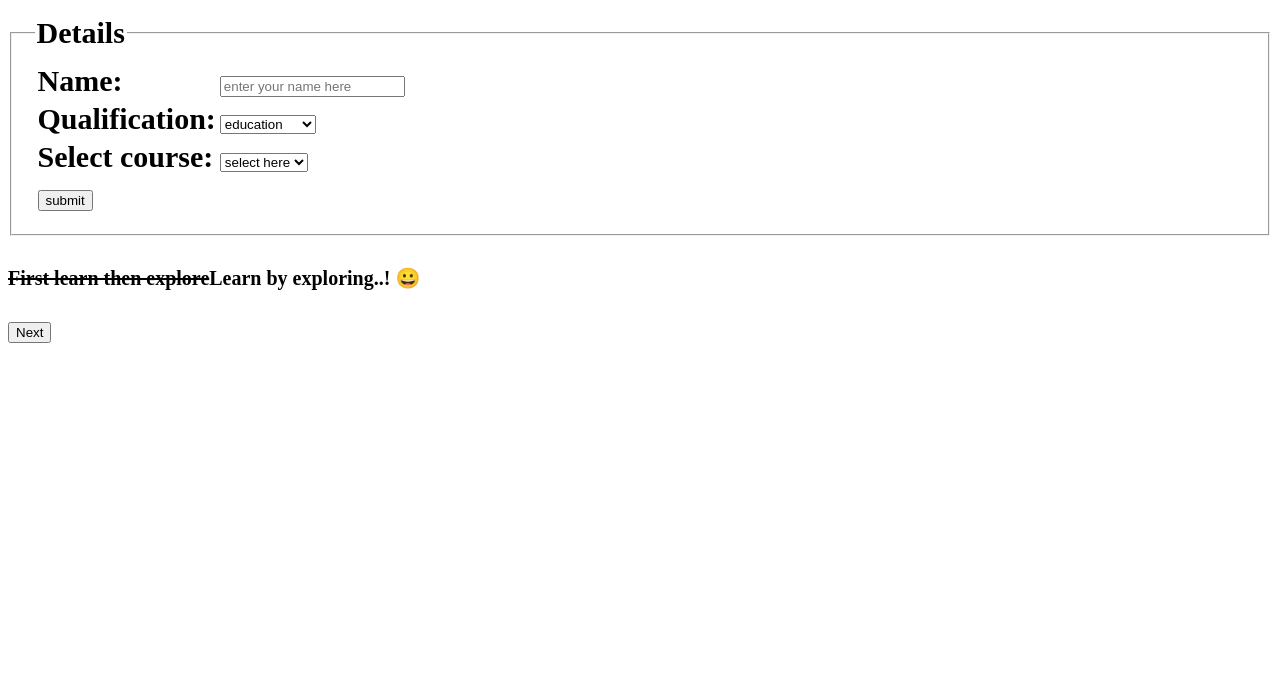
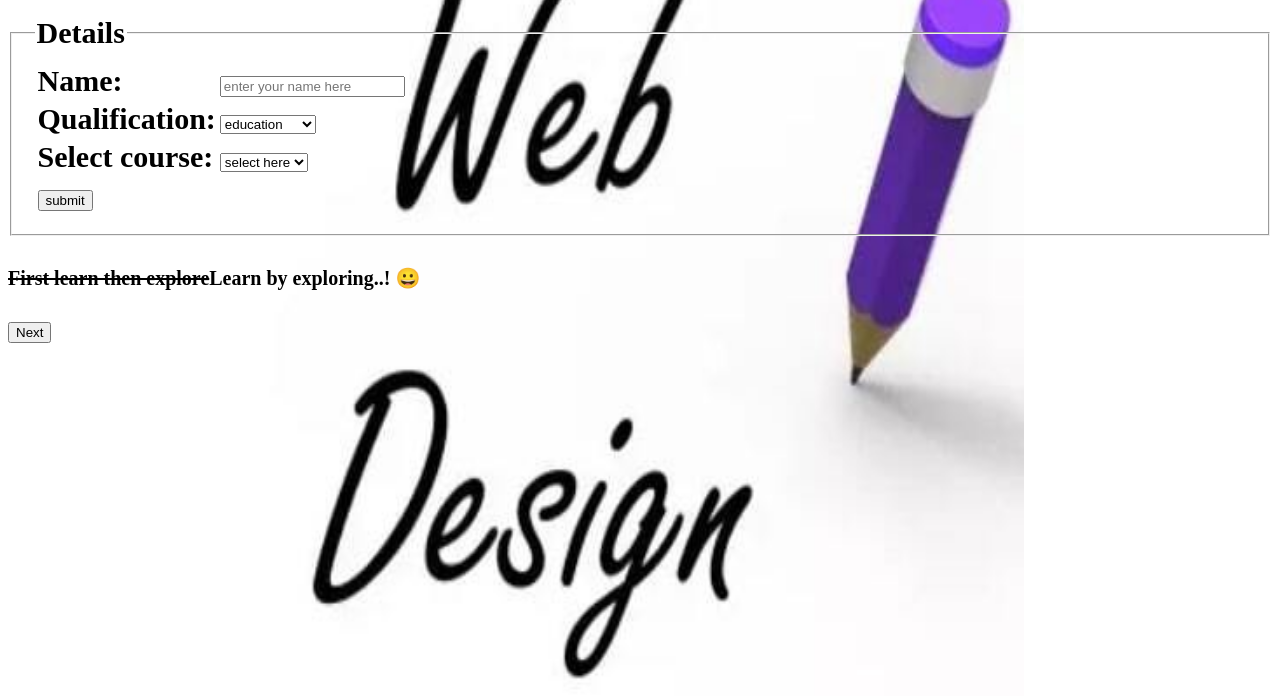
Before and after one commit to prsanna123/regform, a plain HTML site: page index.html in a window 1280 px wide. Shown: the part 104-800 px from the top of the page. Drawn offline with Linux system fonts and the light colour scheme; files whose address does not match are found by name.

Commit message:
Update index.html

```diff
--- a/index.html
+++ b/index.html
@@ -2,7 +2,7 @@
 <html>
 <head><title>my first webpage</title>
 </head>
-<body background="C:\Users\Sravani\Downloads\filejpg.jpg"style="background-repeat:no-repeat;background-attachment: fixed;background-size: 60% 100% ;background-position:center">
+<body background="C:\Users\Sravani\Downloads\filejpg.jpeg"style="background-repeat:no-repeat;background-attachment: fixed;background-size: 60% 100% ;background-position:center">
 <h1 style="font-size:300%;
 color:blue;
 text-align:center;font-family:'Brush Script MT', cursive;">Welcome to our webpage!!</h>
```
